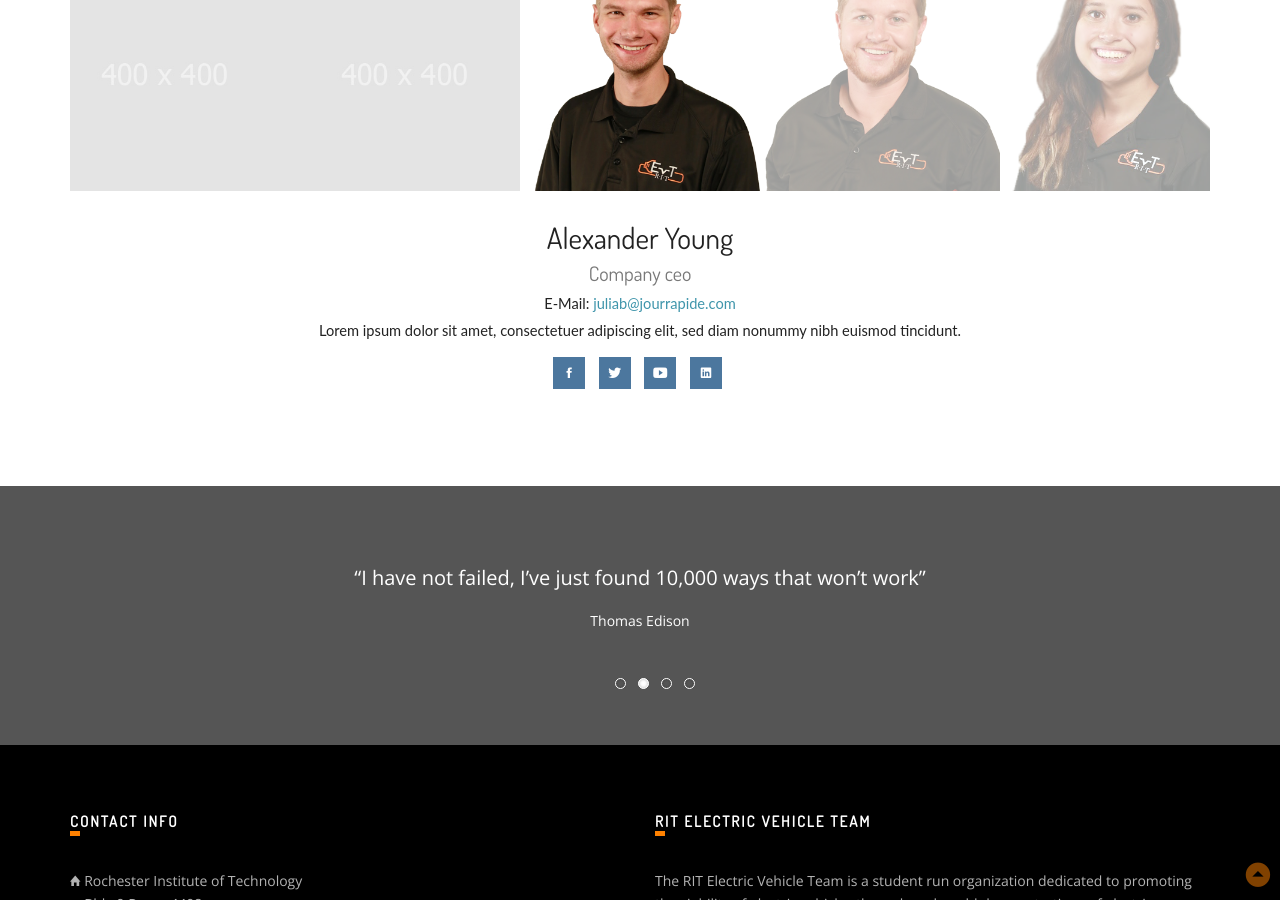
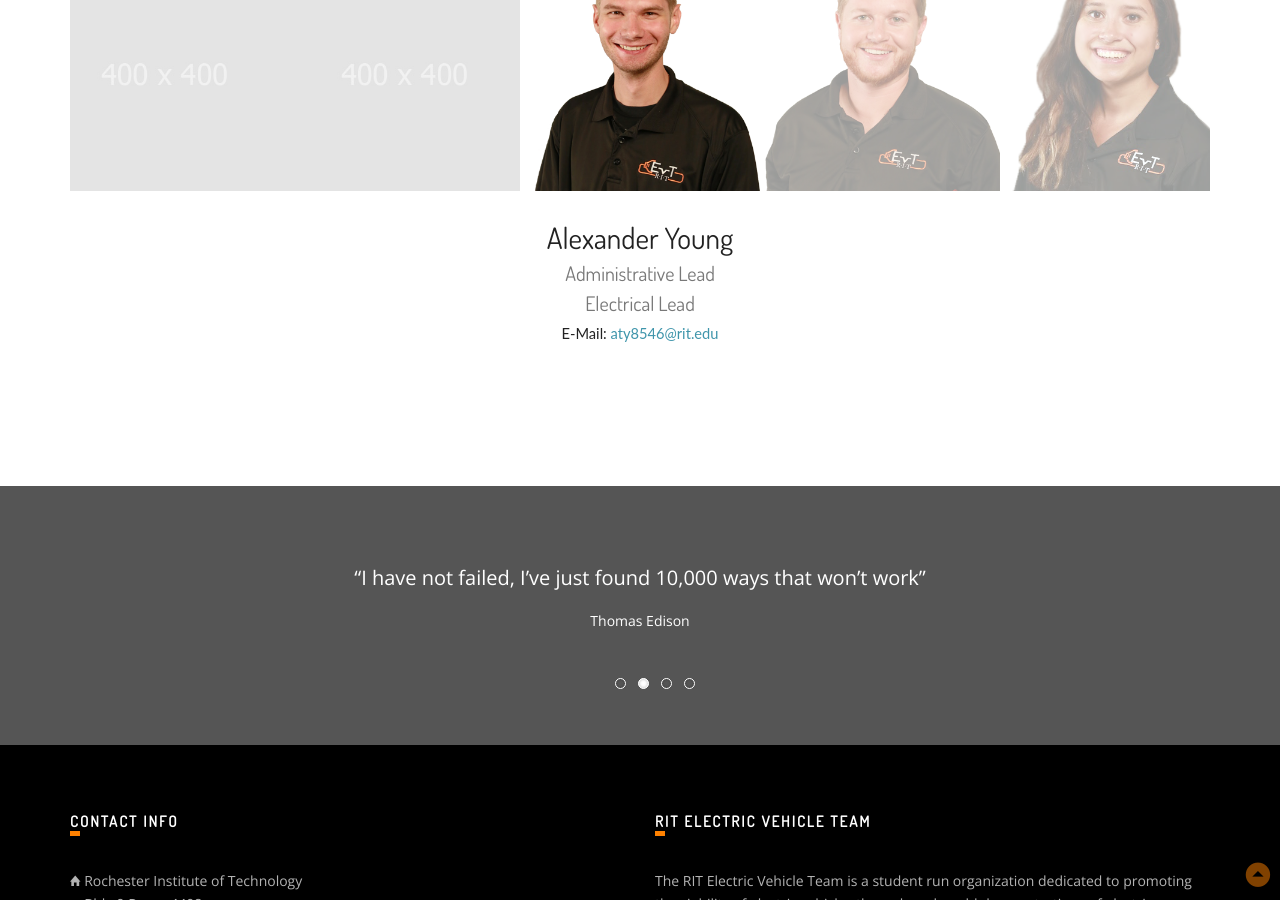
Before and after one commit to RIT-EVT/RIT-EVT.github.io, a Jekyll site: the page built from index.html, in a window 1280 px wide and 900 px high, scrolled down 1296 px. Built offline with Jekyll 4.4.1, drawn with Linux system fonts in a browser that asks for light colours; nearby versions of some CDN libraries; some web fonts are replaced; the list of posts is cut into pages by our own code.

Commit message:
ERADICATED SOME LOREM IPSUM FROM THE INDEX.
-DESTROYER OF LOREM IPSUM

```diff
--- a/index.html
+++ b/index.html
@@ -170,15 +170,8 @@ Bla bla bla information to get people HOOKED into learning more about becoming a
 
                 <div class="ms-info text-center">
                     <h3>Alexander Young</h3>
-                    <h4>Company ceo</h4>
-                    <p class="email">E-Mail: <a href="#">juliab@jourrapide.com</a></p>
-                    <p>Lorem ipsum dolor sit amet, consectetuer adipiscing elit, sed diam nonummy nibh euismod tincidunt.</p>
-                    <ul class="ms-socials list-inline">
-                        <li class="ms-ico-fb"><a href="#"><i class="ion-social-facebook"></i></a></li>
-                        <li class="ico-tw"><a href="#"><i class="ion-social-twitter"></i></a></li>
-                        <li class="ico-gp"><a href="#"><i class="ion-social-youtube"></i></a></li>
-                        <li class="ico-yt"><a href="#"><i class="ion-social-linkedin"></i></a></li>
-                    </ul>
+                    <h4>Administrative Lead<br>Electrical Lead</h4>
+                    <p class="email">E-Mail: <a href="#">aty8546@rit.edu</a></p>
                 </div>
             </div><!--slide item-->
             <div class="ms-slide">
@@ -186,15 +179,8 @@ Bla bla bla information to get people HOOKED into learning more about becoming a
 
                 <div class="ms-info text-center">
                     <h3>Ryan Thorna</h3>
-                    <h4>CREATIVE DESIGNER</h4>
-                    <p class="email">E-Mail: <a href="#">juliab@jourrapide.com</a></p>
-                    <p>Lorem ipsum dolor sit amet, consectetuer adipiscing elit, sed diam nonummy nibh euismod tincidunt.</p>
-                    <ul class="ms-socials list-inline">
-                        <li class="ms-ico-fb"><a href="#"><i class="ion-social-facebook"></i></a></li>
-                        <li class="ico-tw"><a href="#"><i class="ion-social-twitter"></i></a></li>
-                        <li class="ico-gp"><a href="#"><i class="ion-social-youtube"></i></a></li>
-                        <li class="ico-yt"><a href="#"><i class="ion-social-linkedin"></i></a></li>
-                    </ul>
+                    <h4>Sponsorship Lead</h4>
+                    <p class="email">E-Mail: <a href="#">rmt5373@rit.edu</a></p>
                 </div>
             </div><!--slide item-->
             <div class="ms-slide">
@@ -202,15 +188,8 @@ Bla bla bla information to get people HOOKED into learning more about becoming a
 
                 <div class="ms-info text-center">
                     <h3>Sydney Lizarazo</h3>
-                    <h4>CREATIVE DESIGNER</h4>
-                    <p class="email">E-Mail: <a href="#">juliab@jourrapide.com</a></p>
-                    <p>Lorem ipsum dolor sit amet, consectetuer adipiscing elit, sed diam nonummy nibh euismod tincidunt.</p>
-                    <ul class="ms-socials list-inline">
-                        <li class="ms-ico-fb"><a href="#"><i class="ion-social-facebook"></i></a></li>
-                        <li class="ico-tw"><a href="#"><i class="ion-social-twitter"></i></a></li>
-                        <li class="ico-gp"><a href="#"><i class="ion-social-youtube"></i></a></li>
-                        <li class="ico-yt"><a href="#"><i class="ion-social-linkedin"></i></a></li>
-                    </ul>
+                    <h4>Mechanical Lead</h4>
+                    <p class="email">E-Mail: <a href="#">skl9878@rit.edu</a></p>
                 </div>
             </div><!--slide item-->
             <div class="ms-slide">
```
